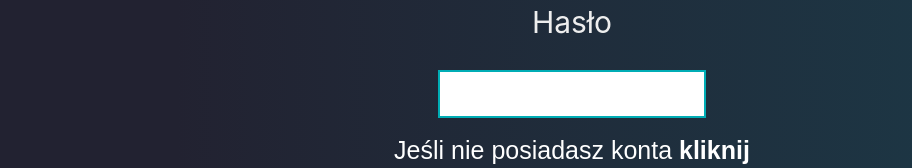
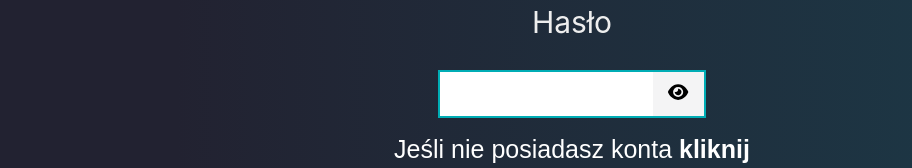
Before and after one commit to szymonqqq/workly, a React (Create React App) app: page /login in a window 1280 px wide. Shown: the part 348-516 px from the top of the page, without its empty margins (68-980 px from the left). Built offline with nearby package versions, Linux system fonts and the light colour scheme; no server answers.

Commit message:
poprawa styli dodanie nowych opcji

```diff
--- a/src/components/login.js
+++ b/src/components/login.js
@@ -3,10 +3,13 @@ import './style/login.css';
 import { Link } from 'react-router-dom';
 import { useCookies } from 'react-cookie';
 import ReturnInfo from './returnInfo';
+import { FontAwesomeIcon } from '@fortawesome/react-fontawesome';
+import { faEye, faEyeSlash } from '@fortawesome/free-solid-svg-icons';
 const Login = () => {
   const [cookies, setCookie] = useCookies(['access_key', 'user_id']);
   const [username, setUsername] = useState('');
   const [password, setPassword] = useState('');
+  const [showPass, setShowPass] = useState(false);
 
   const [info, setInfo] = useState('');
 
@@ -49,11 +52,20 @@ const Login = () => {
           onChange={(e) => setUsername(e.target.value)}
         />
         <label htmlFor="user_password">Hasło</label>{' '}
-        <input
-          type="password"
-          id="user_password"
-          onChange={(e) => setPassword(e.target.value)}
-        />
+        <div className="login_pass_box">
+          <input
+            type={showPass ? 'text' : 'password'}
+            id="user_password"
+            onChange={(e) => setPassword(e.target.value)}
+          />
+          <button onClick={() => setShowPass(!showPass)}>
+            {showPass ? (
+              <FontAwesomeIcon icon={faEyeSlash} />
+            ) : (
+              <FontAwesomeIcon icon={faEye} />
+            )}
+          </button>
+        </div>
         <p className="or_register">
           Jeśli nie posiadasz konta <Link to="/register">kliknij</Link>{' '}
           {cookies.user}
--- a/src/components/style/addTask.css
+++ b/src/components/style/addTask.css
@@ -52,13 +52,15 @@ textarea {
 input[type='text'] {
   height: 6vh;
 }
+
 .datebox {
   width: 100%;
   height: 5%;
   margin-top: 7%;
+  display: flex;
   justify-content: center;
-  display: flex;
 }
+
 .datebox input {
   width: 40%;
   height: 100%;
@@ -122,6 +124,7 @@ p {
   width: 60%;
   margin: 4% 0 2%;
 }
+
 @media only screen and (max-width: 1080px) {
   .task_box {
     width: 100%;
--- a/src/components/style/editTask.css
+++ b/src/components/style/editTask.css
@@ -10,17 +10,20 @@
   width: 50%;
 }
 .edit_box button {
-  padding: 3% 5%;
+  /* padding: 3% 5%; */
   margin: 2% 0;
-
-  background-color: #00adb5;
   color: #eee;
   border: 2px solid #eee;
   font-size: 25px;
-
   text-transform: uppercase;
   cursor: pointer;
   transition: 0.2s;
+  width: 40%;
+}
+.edit_box div {
+  width: 80%;
+  display: flex;
+  justify-content: space-around;
 }
 label {
   display: flex;
@@ -30,9 +33,5 @@ label {
   height: 25px;
 }
 
-.edit_box button:hover {
-  background-color: #fff;
-  color: #00adb5;
-}
 @media only screen and (max-width: 1080px) {
 }
--- a/src/components/style/login.css
+++ b/src/components/style/login.css
@@ -21,8 +21,12 @@
   color: white;
   background-color: rgba(0, 0, 0, 30%);
   font-size: 20px;
+  transition: 0.3s;
 }
-
+.account button:hover {
+  background-color: #fff;
+  color: black;
+}
 .account input {
   padding: 2% 0;
 }
@@ -34,6 +38,29 @@
 }
 .or_register {
   font-size: 25px;
+}
+.login_pass_box {
+  width: 70%;
+  display: flex;
+  height: 6vh;
+}
+.login_pass_box input {
+  width: 80%;
+  height: 100%;
+  border-right: none;
+}
+.account .login_pass_box button {
+  width: 20%;
+  margin-top: 0;
+  height: 100%;
+  border: 2px solid #00adb5;
+  border-left: none;
+  font-size: 18px;
+  background-color: rgba(255, 255, 255, 95%);
+  color: black;
+}
+.account .login_pass_box button:hover {
+  font-size: 20px;
 }
 @media only screen and (max-width: 1366px) {
   label {
--- a/src/components/taskComponents/editTask.js
+++ b/src/components/taskComponents/editTask.js
@@ -54,14 +54,24 @@ const EditTask = ({ data, changeEdit, turnEdit }) => {
           checked={editPriority}
           onChange={(e) => setPriority(e.target.checked)}
         />
-        priorytet
+        ważne
       </label>
       <textarea
         placeholder="dodaj komentarz do zadania (pole nieobowiązkowe)"
         value={editDescription}
         onChange={(e) => setDescription(e.target.value)}
       ></textarea>
-      <button onClick={editValue}>Edytuj wartość</button>
+      <div>
+        <button onClick={editValue} className="functional_button">
+          Edytuj wartość
+        </button>
+        <button
+          onClick={() => changeEdit(!turnEdit)}
+          className="functional_button"
+        >
+          anuluj
+        </button>
+      </div>
     </div>
   );
 };
```
